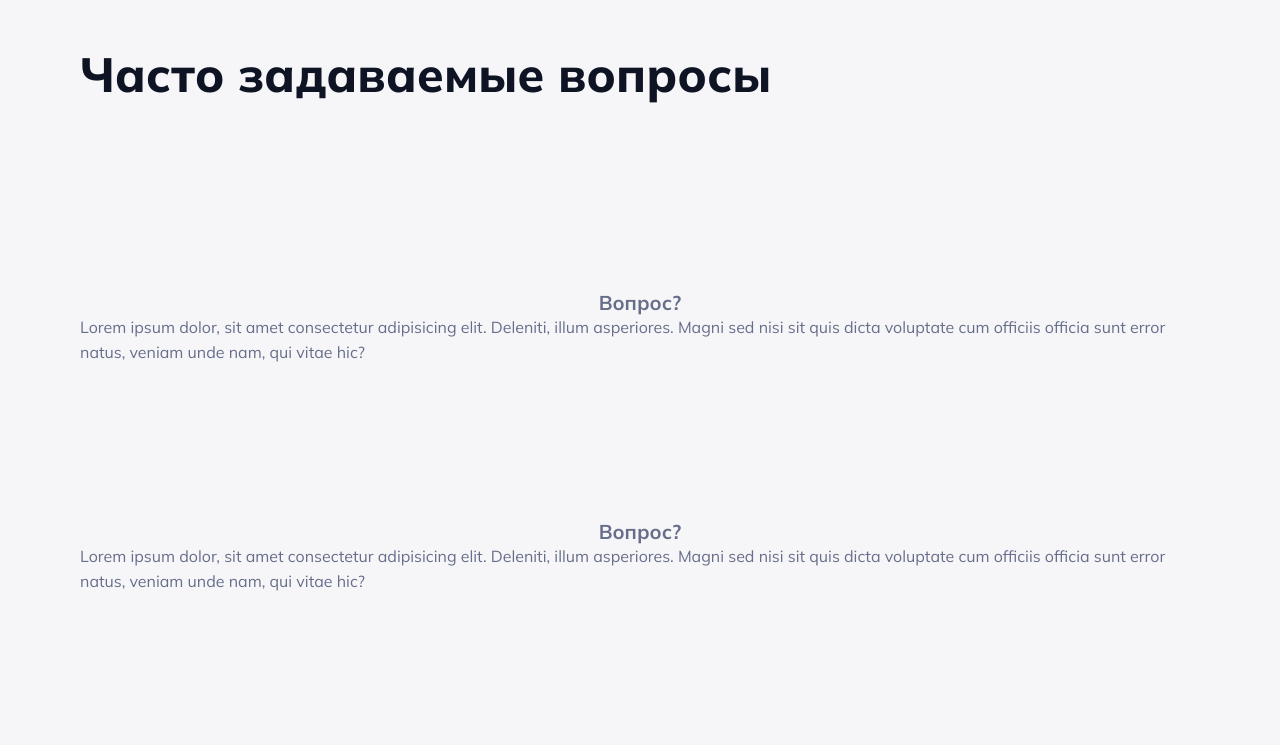
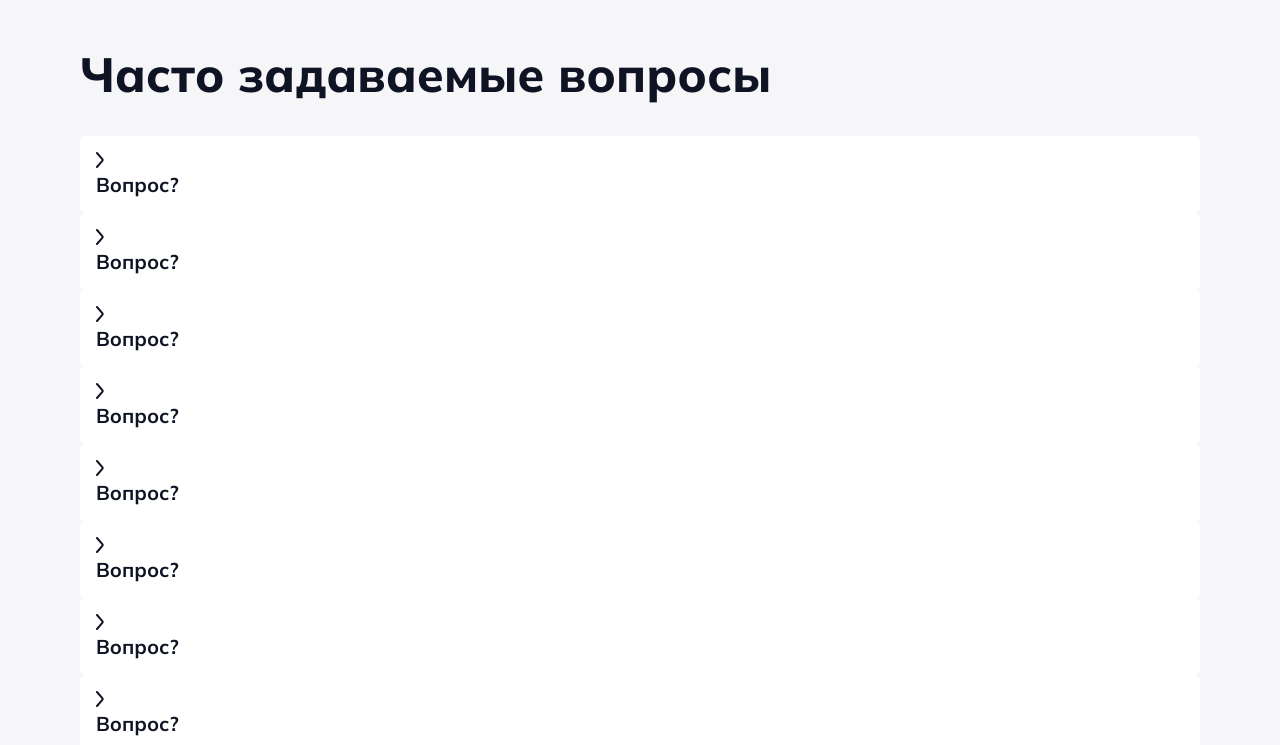
Before and after one commit to ma1sky/School-Site, a plain HTML site: page index.html in a window 1280 px wide. Shown: the part 6800-7545 px from the top of the page. Drawn offline with Linux system fonts and the light colour scheme.

Commit message:
update3-demo

```diff
--- a/index.html
+++ b/index.html
@@ -491,8 +491,8 @@
             <h2 class="headline-2">Часто задаваемые вопросы</h2>
             <div class="qanda__block">
                 <article class="qanda__item">
-                    <embed src="" class="bylaw__icon">
-                    <h5 class="headline-5">Вопрос?</h5>
+                    <embed src="icons/arrow-right-bylaw.svg" class="bylaw__icon">
+                    <h5 class="headline-5 question">Вопрос?</h5>
                     <p class="paragraph bylaw__answer_hidden">Lorem ipsum dolor, sit amet consectetur adipisicing elit.
                         Deleniti, illum asperiores. Magni sed nisi sit quis dicta voluptate cum officiis officia sunt
                         error natus, veniam unde nam, qui vitae hic?</p>
@@ -500,8 +500,8 @@
             </div>
             <div class="qanda__block">
                 <article class="qanda__item">
-                    <embed src="" class="bylaw__icon">
-                    <h5 class="headline-5">Вопрос?</h5>
+                    <embed src="icons/arrow-right-bylaw.svg" class="bylaw__icon">
+                    <h5 class="headline-5 question">Вопрос?</h5>
                     <p class="paragraph bylaw__answer_hidden">Lorem ipsum dolor, sit amet consectetur adipisicing elit.
                         Deleniti,
                         illum asperiores. Magni sed nisi sit quis dicta voluptate cum officiis officia sunt error natus,
@@ -511,8 +511,8 @@
             </div>
             <div class="qanda__block">
                 <article class="qanda__item">
-                    <embed src="" class="bylaw__icon">
-                    <h5 class="headline-5">Вопрос?</h5>
+                    <embed src="icons/arrow-right-bylaw.svg" class="bylaw__icon">
+                    <h5 class="headline-5 question">Вопрос?</h5>
                     <p class="paragraph bylaw__answer_hidden">Lorem ipsum dolor, sit amet consectetur adipisicing elit.
                         Deleniti,
                         illum asperiores. Magni sed nisi sit quis dicta voluptate cum officiis officia sunt error natus,
@@ -522,8 +522,8 @@
             </div>
             <div class="qanda__block">
                 <article class="qanda__item">
-                    <embed src="" class="bylaw__icon">
-                    <h5 class="headline-5">Вопрос?</h5>
+                    <embed src="icons/arrow-right-bylaw.svg" class="bylaw__icon">
+                    <h5 class="headline-5 question">Вопрос?</h5>
                     <p class="paragraph bylaw__answer_hidden">Lorem ipsum dolor, sit amet consectetur adipisicing elit.
                         Deleniti,
                         illum asperiores. Magni sed nisi sit quis dicta voluptate cum officiis officia sunt error natus,
@@ -533,8 +533,8 @@
             </div>
             <div class="qanda__block">
                 <article class="qanda__item">
-                    <embed src="" class="bylaw__icon">
-                    <h5 class="headline-5">Вопрос?</h5>
+                    <embed src="icons/arrow-right-bylaw.svg" class="bylaw__icon">
+                    <h5 class="headline-5 question">Вопрос?</h5>
                     <p class="paragraph bylaw__answer_hidden">Lorem ipsum dolor, sit amet consectetur adipisicing elit.
                         Deleniti,
                         illum asperiores. Magni sed nisi sit quis dicta voluptate cum officiis officia sunt error natus,
@@ -544,8 +544,8 @@
             </div>
             <div class="qanda__block">
                 <article class="qanda__item">
-                    <embed src="" class="bylaw__icon">
-                    <h5 class="headline-5">Вопрос?</h5>
+                    <embed src="icons/arrow-right-bylaw.svg" class="bylaw__icon">
+                    <h5 class="headline-5 question">Вопрос?</h5>
                     <p class="paragraph bylaw__answer_hidden">Lorem ipsum dolor, sit amet consectetur adipisicing elit.
                         Deleniti,
                         illum asperiores. Magni sed nisi sit quis dicta voluptate cum officiis officia sunt error natus,
@@ -555,8 +555,8 @@
             </div>
             <div class="qanda__block">
                 <article class="qanda__item">
-                    <embed src="" class="bylaw__icon">
-                    <h5 class="headline-5">Вопрос?</h5>
+                    <embed src="icons/arrow-right-bylaw.svg" class="bylaw__icon">
+                    <h5 class="headline-5 question">Вопрос?</h5>
                     <p class="paragraph bylaw__answer_hidden">Lorem ipsum dolor, sit amet consectetur adipisicing elit.
                         Deleniti,
                         illum asperiores. Magni sed nisi sit quis dicta voluptate cum officiis officia sunt error natus,
@@ -566,8 +566,8 @@
             </div>
             <div class="qanda__block">
                 <article class="qanda__item">
-                    <embed src="" class="bylaw__icon">
-                    <h5 class="headline-5">Вопрос?</h5>
+                    <embed src="icons/arrow-right-bylaw.svg" class="bylaw__icon">
+                    <h5 class="headline-5 question">Вопрос?</h5>
                     <p class="paragraph bylaw__answer_hidden">Lorem ipsum dolor, sit amet consectetur adipisicing elit.
                         Deleniti,
                         illum asperiores. Magni sed nisi sit quis dicta voluptate cum officiis officia sunt error natus,
--- a/index.js
+++ b/index.js
@@ -49,7 +49,7 @@ document.querySelectorAll(".header__item").forEach(item => {
         const anchorAttr = this.getAttribute("href").substring(1);
         const scrollTarget = document.getElementById(anchorAttr);
         const topOffset = document.querySelector(".header").clientHeight;
-        const elementPosition = scrollTarget.getBoundingClientRect().top;
+        const elementPosition = scrollTarget.offsetTop;
         const offsetPosition = elementPosition - topOffset;
         window.scrollBy({
             top: offsetPosition,
--- a/style.css
+++ b/style.css
@@ -564,6 +564,7 @@ h5 {
     width: 100%;
     align-items: center;
     gap: 16px;
+    cursor: pointer;
 }
 
 .bylaw__icon-wrapper {
@@ -583,3 +584,25 @@ h5 {
     text-align: center;
     color: var(--paragraph-text);
 }
+
+.qanda__block {
+    display: flex;
+    flex-direction: column;
+    gap: 8px;
+}
+
+.qanda__item {
+    padding: 16px;
+    border-radius: 5px;
+    background-color: var(--block-bg);
+    cursor: pointer;
+}
+
+.question {
+    text-align: left;
+    color: var(--dark-text);
+}
+
+.bylaw__answer_hidden {
+    display: none;
+}
```
Also changed, not shown: icons/arrow-right-bylaw.svg (added).
